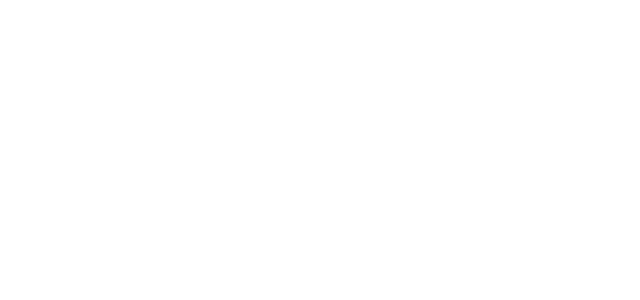
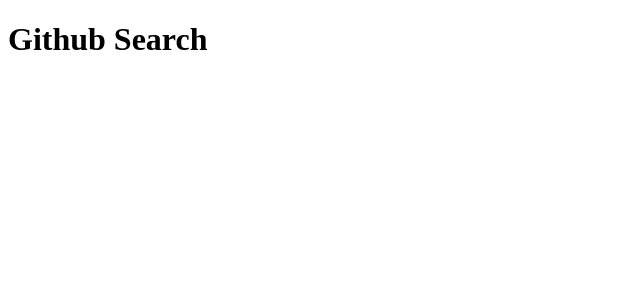
Before and after one commit to Gitongamiriam/GIthub-Search, an Angular app: page / in a window 1280 px wide. Shown: the top 300 px of the page, without its empty margins (0-640 px from the left). Built offline with nearby package versions, Linux system fonts and the light colour scheme.

Commit message:
Add a H1 header

```diff
--- a/src/app/user-profile/user-profile.component.html
+++ b/src/app/user-profile/user-profile.component.html
@@ -1,5 +1,6 @@
 <div class="container">
     <div class="jumbotron">
+        <h1> Github Search </h1>
 
     </div>
 </div>
```
